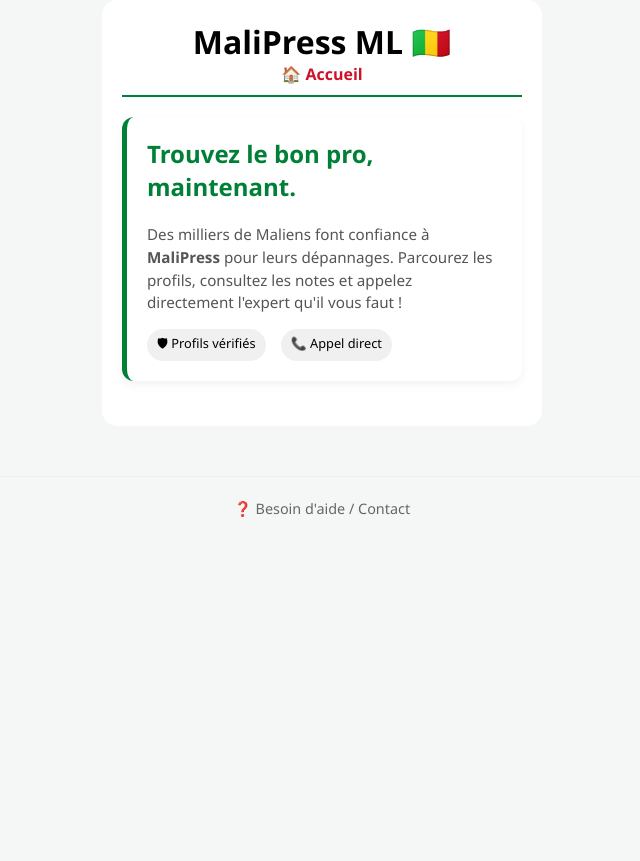
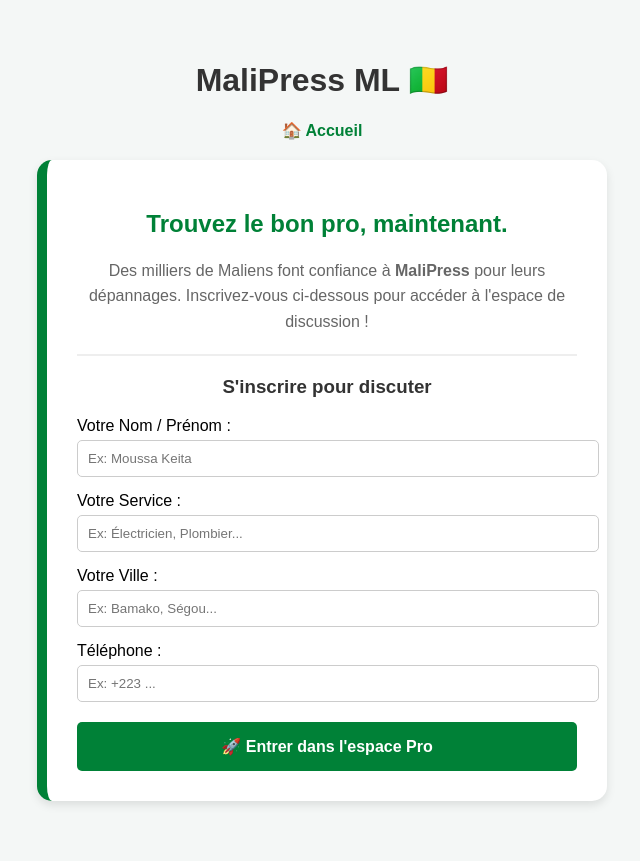
Before and after one commit to mahamadousampana2004-cyber/malipress-ml, a Flask app: page / in a window 1280 px wide. Shown: the whole page, without its empty margins (318-958 px from the left). Before the commit the page ends 517 px from the top, so only its background shows below. Run offline with Flask 3, Linux system fonts and the light colour scheme; data that the repository does not hold is empty.

Commit message:
Update index.html

```diff
--- a/projet/templates/index.html
+++ b/projet/templates/index.html
@@ -3,74 +3,52 @@
 <head>
     <meta charset="UTF-8">
     <meta name="viewport" content="width=device-width, initial-scale=1.0">
-    <title>MaliPress ML</title>
+    <title>MaliPress ML - Accueil</title>
     <link rel="stylesheet" href="{{ url_for('static', filename='style.css') }}">
 </head>
-<body>
-    <div class="container">
-        <header style="text-align: center; border-bottom: 2px solid var(--vert); padding-bottom: 10px; margin-bottom: 20px;">
-            <h1 style="margin: 0;">MaliPress ML 🇲🇱</h1>
-            <a href="/" style="text-decoration: none; color: var(--rouge); font-weight: bold;">🏠 Accueil</a>
-        </header>
-<section style="background: white; padding: 20px; border-radius: 12px; margin-bottom: 25px; border-left: 5px solid var(--vert); box-shadow: 0 4px 10px rgba(0,0,0,0.05);">
-    <h2 style="color: var(--vert); margin-top: 0;">Trouvez le bon pro, maintenant.</h2>
-    <p style="color: #555; line-height: 1.5; font-size: 0.95em;">
-        Des milliers de Maliens font confiance à <strong>MaliPress</strong> pour leurs dépannages.
-        Parcourez les profils, consultez les notes et appelez directement l'expert qu'il vous faut !
-    </p>
-    <div style="display: flex; gap: 15px; margin-top: 10px;">
-        <span style="font-size: 0.8em; background: #f0f0f0; padding: 5px 10px; border-radius: 20px;">🛡 Profils vérifiés</span>
-        <span style="font-size: 0.8em; background: #f0f0f0; padding: 5px 10px; border-radius: 20px;">📞 Appel direct</span>
+<body style="font-family: Arial, sans-serif; background-color: #f4f7f6; margin: 0; padding: 0;">
+
+    <div style="text-align: center; padding: 40px 20px;">
+        <h1 style="color: #333;">MaliPress ML 🇲🇱</h1>
+        <p style="color: #008137; font-weight: bold;">🏠 Accueil</p>
+
+        <div style="max-width: 500px; margin: 20px auto; background: white; padding: 30px; border-radius: 15px; box-shadow: 0 4px 10px rgba(0,0,0,0.1); border-left: 10px solid #008137;">
+            <h2 style="color: #008137;">Trouvez le bon pro, maintenant.</h2>
+            <p style="color: #666; line-height: 1.6;">
+                Des milliers de Maliens font confiance à <strong>MaliPress</strong> pour leurs dépannages.
+                Inscrivez-vous ci-dessous pour accéder à l'espace de discussion !
+            </p>
+
+            <hr style="margin: 20px 0; border: 0.5px solid #eee;">
+
+            <h3 style="color: #333;">S'inscrire pour discuter</h3>
+            <form action="/inscription" method="POST" style="text-align: left;">
+                <div style="margin-bottom: 15px;">
+                    <label style="display: block; margin-bottom: 5px;">Votre Nom / Prénom :</label>
+                    <input type="text" name="nom" placeholder="Ex: Moussa Keita" required style="width: 100%; padding: 10px; border-radius: 5px; border: 1px solid #ccc;">
+                </div>
+
+                <div style="margin-bottom: 15px;">
+                    <label style="display: block; margin-bottom: 5px;">Votre Service :</label>
+                    <input type="text" name="service" placeholder="Ex: Électricien, Plombier..." required style="width: 100%; padding: 10px; border-radius: 5px; border: 1px solid #ccc;">
+                </div>
+
+                <div style="margin-bottom: 15px;">
+                    <label style="display: block; margin-bottom: 5px;">Votre Ville :</label>
+                    <input type="text" name="ville" placeholder="Ex: Bamako, Ségou..." required style="width: 100%; padding: 10px; border-radius: 5px; border: 1px solid #ccc;">
+                </div>
+
+                <div style="margin-bottom: 20px;">
+                    <label style="display: block; margin-bottom: 5px;">Téléphone :</label>
+                    <input type="text" name="telephone" placeholder="Ex: +223 ..." style="width: 100%; padding: 10px; border-radius: 5px; border: 1px solid #ccc;">
+                </div>
+
+                <button type="submit" style="width: 100%; background-color: #008137; color: white; padding: 15px; border: none; border-radius: 5px; cursor: pointer; font-size: 16px; font-weight: bold;">
+                    🚀 Entrer dans l'espace Pro
+                </button>
+            </form>
+        </div>
     </div>
-</section>
-        {% if role == 'prestataire' %}
-            <div style="background: #fff3cd; padding: 15px; border-radius: 10px; text-align: center; margin-bottom: 20px;">
-                <h3 style="margin: 0;">Places gratuites : {{ places }} / 100</h3>
-                <p style="font-size: 0.8em; color: #856404;"><b>PRO :</b> Payez 2 000 F pour briller et vibrer en haut de liste !</p>
-            </div>
-            <div style="background: #fff3cd; padding: 15px; border-radius: 10px; text-align: center; margin-bottom: 20px;">
-    <h3 style="margin: 0;">Places gratuites : {{ places }} / 100</h3>
-    <p style="font-size: 0.85em; color: #856404;">
-        Boostez vos appels !
-        <a href="/conditions-premium" style="color: #000; font-weight: bold; text-decoration: underline;">
-            Voir les avantages du compte Premium (2 000 F)
-        </a>
-    </p>
-</div>
 
-            <form action="/inscription-pro" method="POST" enctype="multipart/form-data" style="display: flex; flex-direction: column; gap: 10px;">
-                <input type="text" name="nom" placeholder="Nom complet" required style="padding: 12px; border-radius: 8px; border: 1px solid #ddd;">
-                <input type="text" name="service" placeholder="Métier (Plombier, Électricien...)" required style="padding: 12px; border-radius: 8px; border: 1px solid #ddd;">
-                <input type="text" name="ville" placeholder="Ville" required style="padding: 12px; border-radius: 8px; border: 1px solid #ddd;">
-                <input type="tel" name="telephone" placeholder="Téléphone (Orange/Moov)" required style="padding: 12px; border-radius: 8px; border: 1px solid #ddd;">
-                <label style="font-size: 0.9em;">Photo de profil :</label>
-                <input type="file" name="photo" style="font-size: 0.8em;">
-                <button type="submit" style="background: var(--vert); color: white; width: 100%; padding: 15px; border-radius: 10px; border: none; font-weight: bold;">Envoyer mon profil</button>
-</form>
-            </form>
-
-        {% else %}
-            <div class="pro-list">
-                {% for p in prestataires %}
-                <div class="pro-card {% if p.statut == 'premium' %}premium{% endif %}">
-                    <img src="{{ url_for('static', filename='uploads/' + p.photo) }}" class="pro-photo">
-                    <div class="pro-info">
-                        <h3>{{ p.nom }}</h3>
-                        <span class="service-badge">{{ p.service }}</span>
-                        <p style="margin: 5px 0 0; font-size: 0.8em; color: #666;">📍 {{ p.ville }}</p>
-                    </div>
-                    <div class="actions">
-                        <a href="tel:{{ p.telephone }}" class="btn-call">📞 Appeler</a>
-                        <a href="/discuter/{{ p.nom }}" class="btn-chat">💬 Chat</a>
-                    </div>
-                </div>
-                {% endfor %}
-            </div>
-        {% endif %}
-    </div>
-    <footer style="margin-top: 50px; text-align: center; border-top: 1px solid #eee; padding-top: 20px;">
-    <a href="/contact" style="color: #666; text-decoration: none; font-size: 0.9em;">❓ Besoin d'aide / Contact</a>
-</footer>
 </body>
-
 </html>
```
